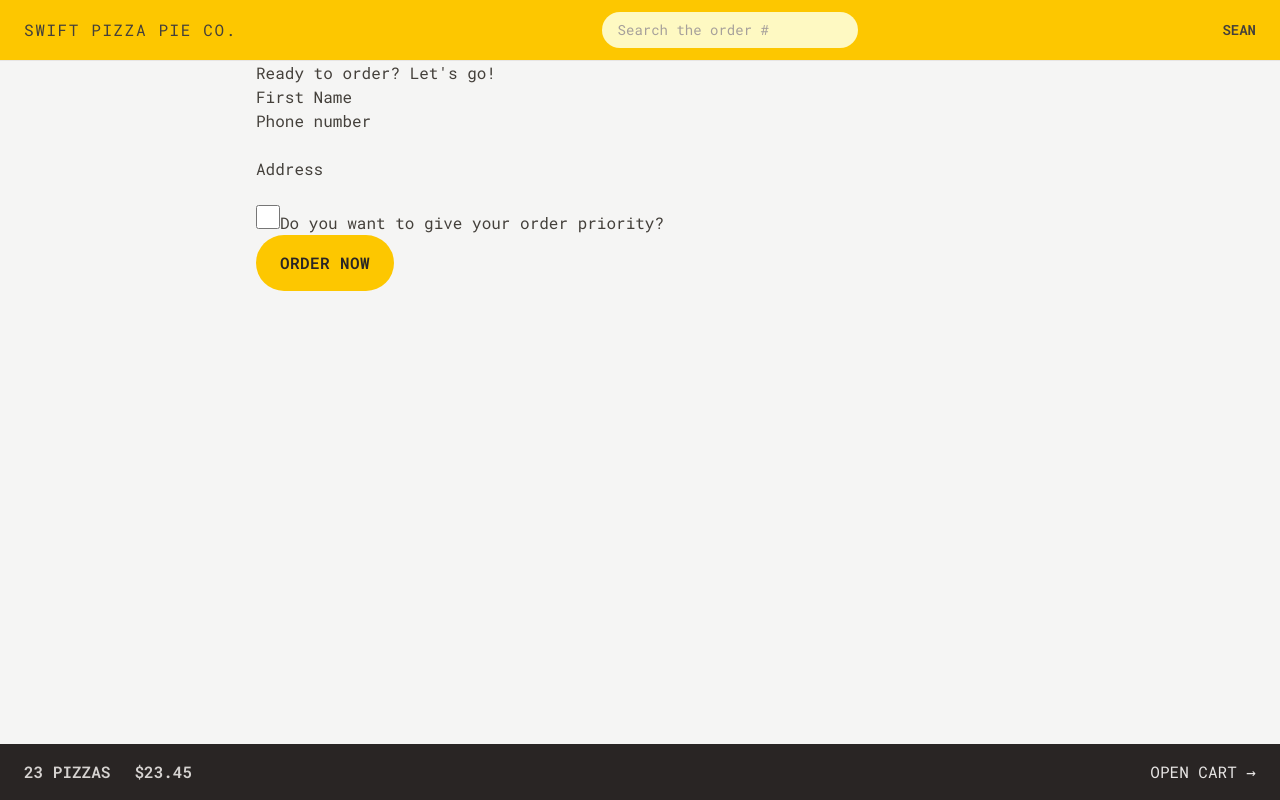
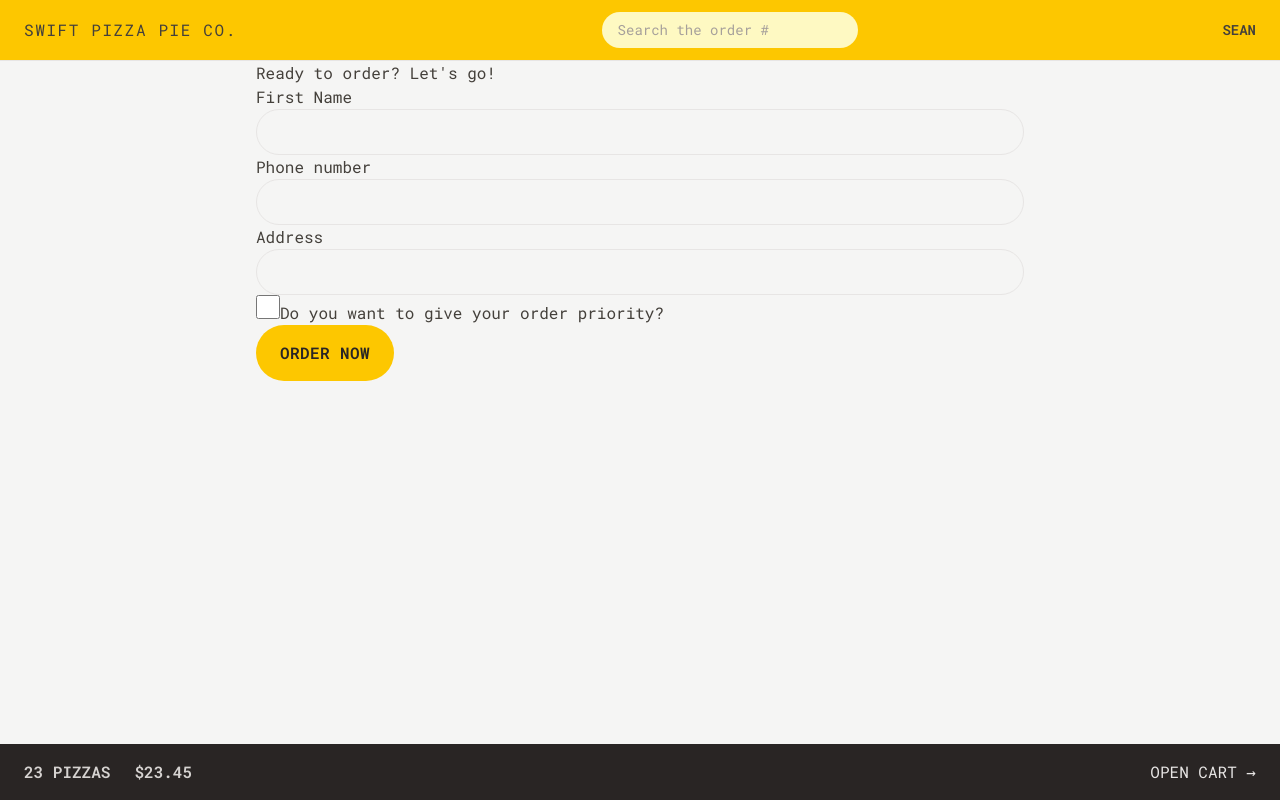
Before and after one commit to MBANS8A1/Swift-Pizza-Pie-Company, a React (Vite) app: page /order/new in a window 1280 px wide. Built offline with nearby package versions, Linux system fonts and the light colour scheme.

Commit message:
I corrected a typo and replaced the Tailwind CSS class of h-screen with h-dvh. Now on devices of all heights  the elements and components of AppLayout will expand and contract dynamically to fill the entire viewport height.

```diff
--- a/src/index.css
+++ b/src/index.css
@@ -6,7 +6,7 @@
 }
 
 @layer components {
-  S .input {
+  .input {
     @apply w-full rounded-full border border-stone-200 px-4 py-2 text-sm transition-all duration-300 placeholder:text-stone-400 focus:ring focus:ring-yellow-400 focus:outline-none md:px-6 md:py-3;
   }
 
--- a/src/ui/AppLayout.jsx
+++ b/src/ui/AppLayout.jsx
@@ -7,7 +7,7 @@ function AppLayout() {
   const navigation = useNavigation();
   const isLoading = navigation.state === 'loading';
   return (
-    <div className="grid h-screen grid-rows-[auto_1fr_auto]">
+    <div className="grid h-dvh grid-rows-[auto_1fr_auto]">
       {isLoading && <LoadingSpinner />}
       <Header />
       <div className="overflow-scroll">
```
